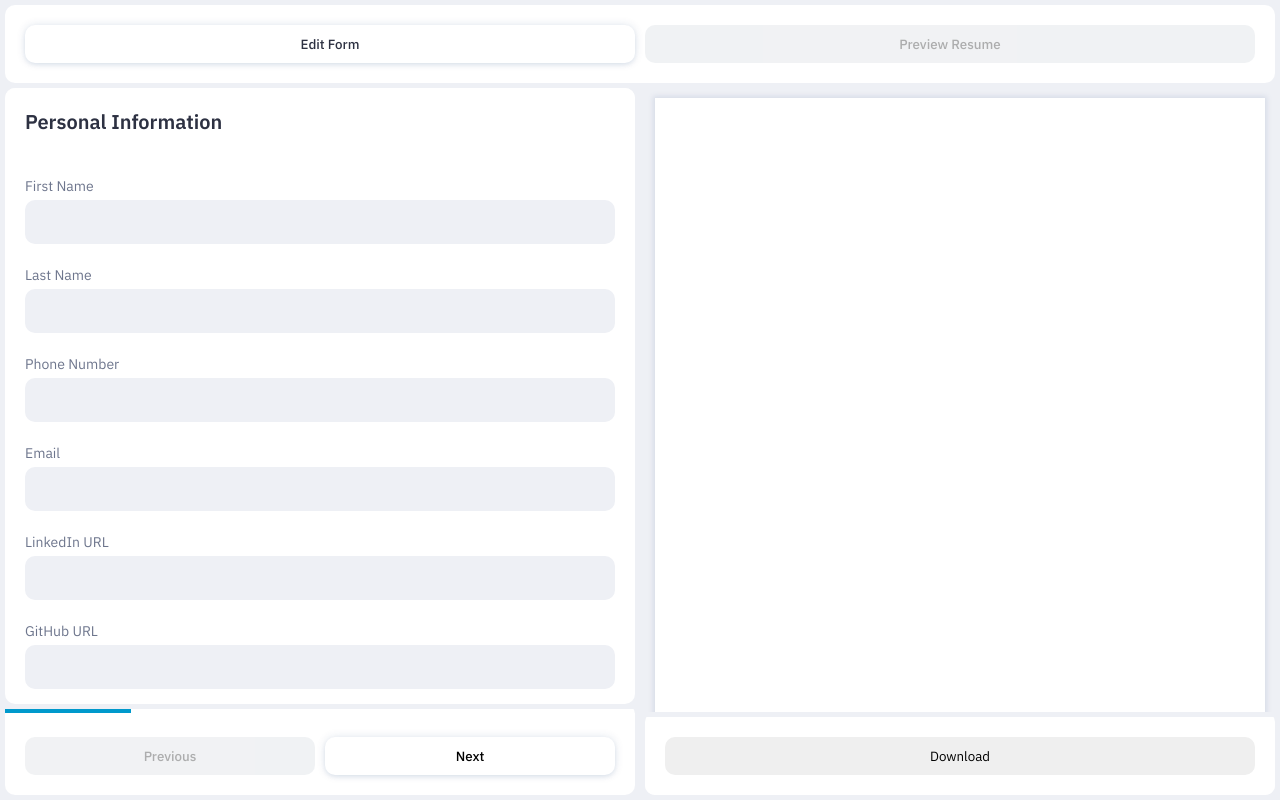
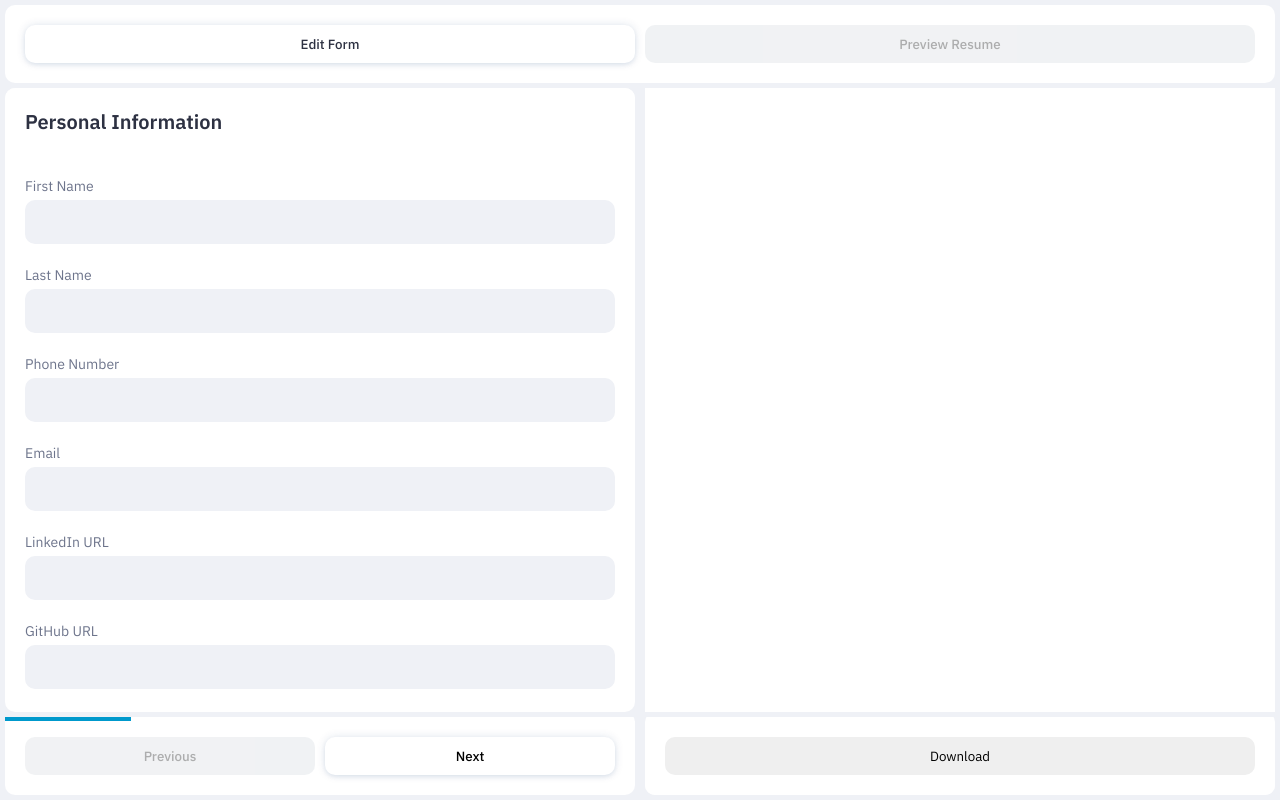
Before and after one commit to Nik-Reyes/Resume-Builder, a React (Vite) app in the folder ResumeBuilder/: page / in a window 1280 px wide. Built offline with nearby package versions, Linux system fonts and the light colour scheme.

Commit message:
refactor: adjust desktop and mobile styles

```diff
--- a/ResumeBuilder/src/App.css
+++ b/ResumeBuilder/src/App.css
@@ -6,16 +6,16 @@
 }
 
 :root {
-  --white-1: #ffffff;
-  --slate-1: #eef0f5;
-  --slate-half: #6e768d;
+  --white-1: hsl(0, 0%, 100%);
+  --slate-1: hsl(223, 26%, 95%);
+  --slate-half: hsl(225, 12%, 49%);
   --slate-1-half: hsl(223, 26%, 88%);
   --slate-1-unfocus: hsla(223, 26%, 95%, 0.6);
-  --slate-2: #36404a;
+  --slate-2: hsl(210, 16%, 25%);
   --slate-2-faded: hsla(210, 16%, 25%, 0.6);
-  --slate-3: #0099cc;
-  --slate-3-faded: #0099cc30;
-  --slate-3-Dfaded: #0099cc13;
+  --slate-3: hsl(195, 100%, 40%);
+  --slate-3-hover: hsl(195, 100%, 35%);
+  --slate-3-faded: hsla(195, 100%, 40%, 0.075);
   --no-padding: 0px;
   --padding-1: 5px;
   --padding-2: 10px;
@@ -138,12 +138,8 @@ button:disabled {
 
 .content {
   display: grid;
-
+  grid-template-rows: 1fr min-content;
   height: 100%;
-}
-
-.content.mobile {
-  grid-template-rows: 1fr min-content;
 }
 
 .content.desktop {
@@ -276,7 +272,7 @@ button:disabled {
 }
 
 .catInput {
-  background: var(--slate-3-Dfaded);
+  background: var(--slate-3-faded);
   padding: 0;
   caret-color: var(--slate-3);
   display: flex;
@@ -540,6 +536,11 @@ input[type="date"][value=""] {
   z-index: 10;
 }
 
+.footer-content {
+  --progress-height: 8px;
+  position: relative;
+}
+
 .spacer {
   height: var(--padding-1);
   background-color: var(--slate-1);
@@ -557,7 +558,7 @@ input[type="date"][value=""] {
   display: grid;
 }
 
-.progress-button.disabled {
+.ocean {
   background-color: var(--slate-3);
   color: var(--white-1);
 }
@@ -573,9 +574,10 @@ input[type="date"][value=""] {
 }
 
 .progress-bar-wrapper {
-  flex: 1;
-  --progress-height: 8px;
-  position: relative;
+  position: absolute;
+  width: 100%;
+  left: 0;
+  top: 0;
 }
 
 .progressbar {
@@ -586,6 +588,11 @@ input[type="date"][value=""] {
 /* resume styles */
 .resume-wrapper {
   padding: var(--padding-2);
+}
+
+.desktop .resume-wrapper {
+  background-color: var(--white-1);
+  padding: 0;
 }
 
 .intermediate-wrapper {
@@ -613,6 +620,11 @@ input[type="date"][value=""] {
   max-width: var(--page-width);
   max-height: var(--page-height);
   padding: var(--page-padding);
+}
+
+.desktop .resume-page {
+  box-shadow: none;
+  outline: 1px solid rgba(128, 128, 128, 0.108);
 }
 
 .resume-page > .section:not(:last-child) {
@@ -701,6 +713,10 @@ input[type="date"][value=""] {
   display: contents;
 }
 
+.bullet-wrapper {
+  grid-column: 1/-1;
+}
+
 .bullet-points {
   list-style-position: outside;
   font-size: var(--small-text);
@@ -709,7 +725,7 @@ input[type="date"][value=""] {
 
 .bullet-points li {
   display: list-item;
-  hanging-punctuation: first;
+  overflow-wrap: anywhere;
 }
 
 .category-list {
@@ -787,6 +803,10 @@ input[type="date"][value=""] {
     background-color: rgba(255, 0, 0, 0.5);
   }
 
+  .ocean:hover {
+    background-color: var(--slate-3-hover);
+  }
+
   .inactive:hover {
     opacity: 1;
   }
@@ -795,7 +815,7 @@ input[type="date"][value=""] {
       .inactive,
       :disabled
     ):hover {
-    background-color: var(--slate-3-Dfaded);
+    background-color: var(--slate-3-faded);
   }
 
   button:hover > svg.frost {
@@ -804,7 +824,7 @@ input[type="date"][value=""] {
   }
 
   button[data-button-type="add-skill"]:hover {
-    background-color: var(--slate-3-Dfaded);
+    background-color: var(--slate-3-faded);
   }
 }
 
```
